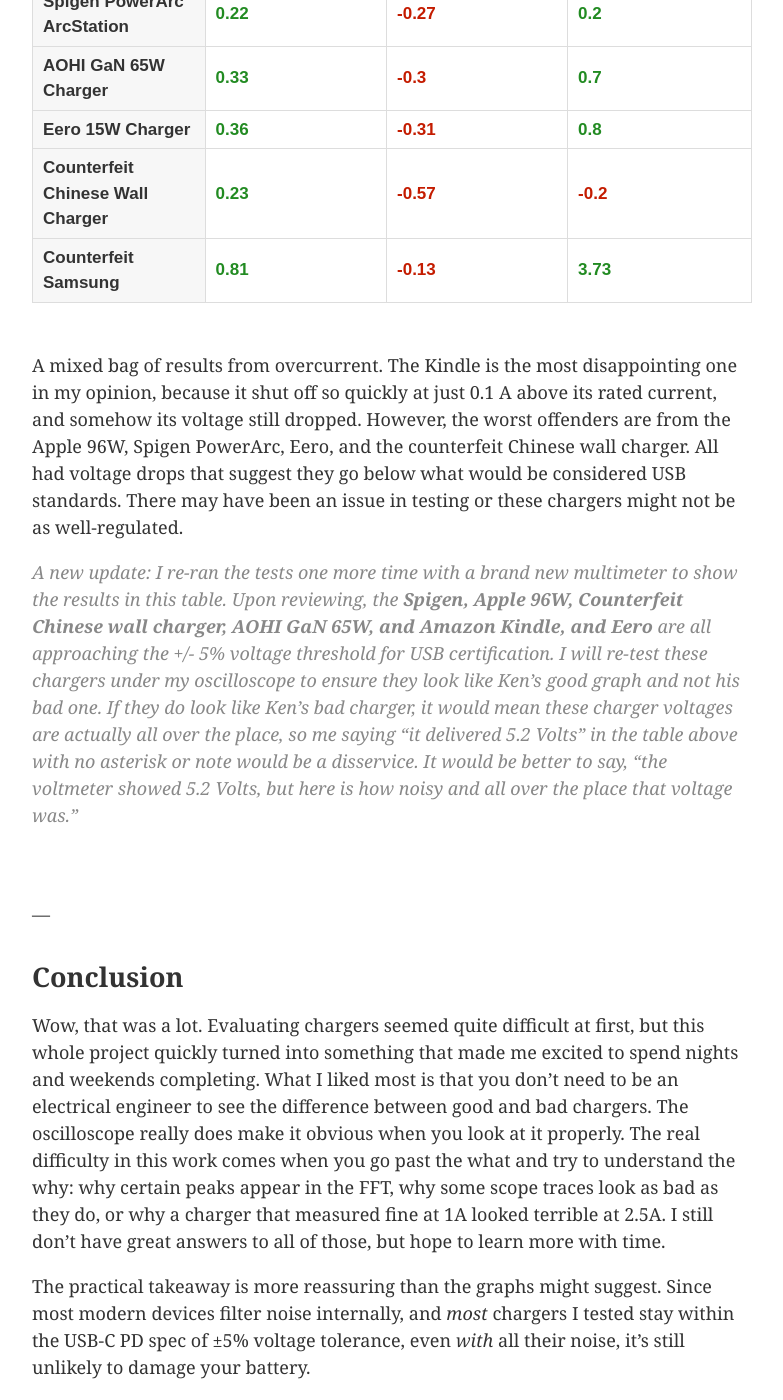
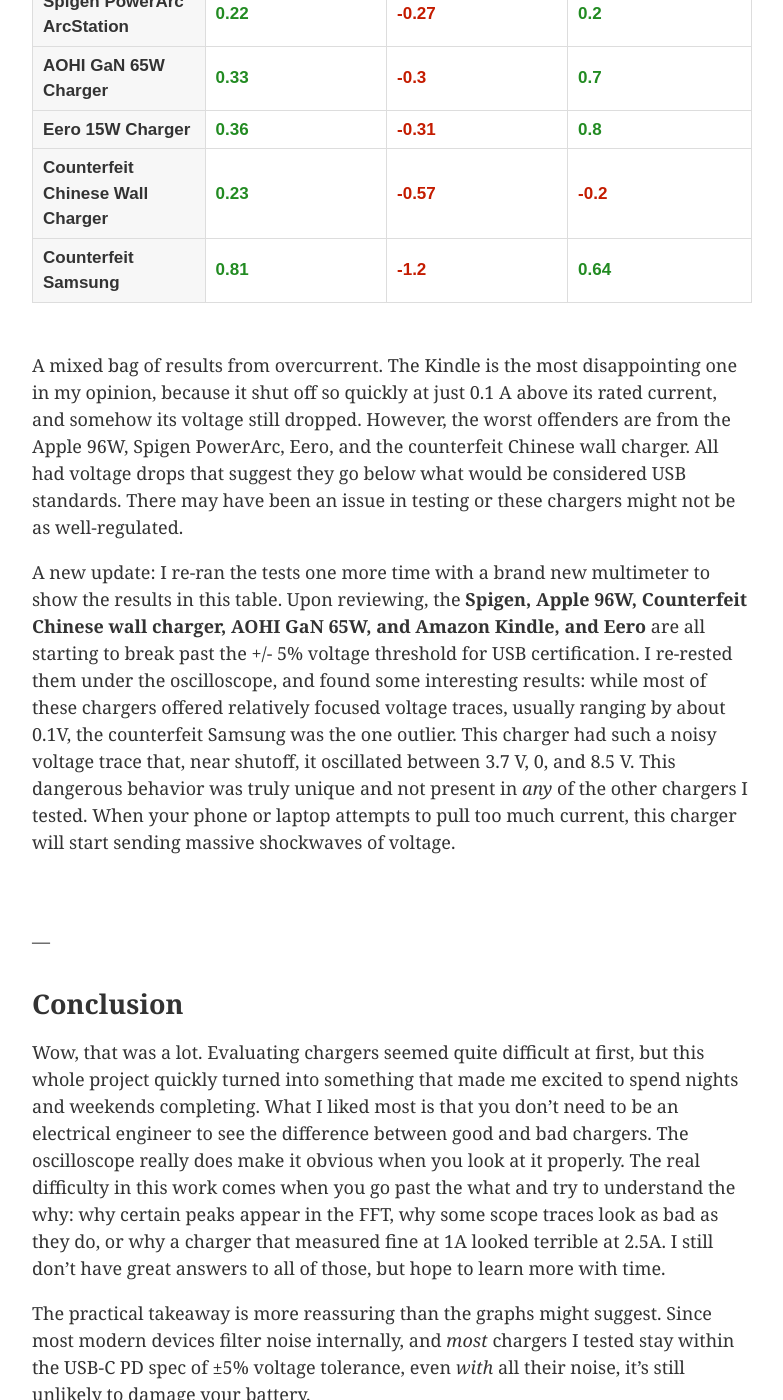
Before and after one commit to 0sps/sull1van.com, a Jekyll site: the page built from _posts/2026-01-19-a-dozen-chargers-in-the-lab.md, in a window 1280 px wide and 1400 px high, scrolled down 13928 px. Shown: the whole window, without its empty margins (248-1031 px from the left). Built offline with Jekyll 4.4.1, drawn with Linux system fonts in a browser that asks for light colours.

Commit message:
Update 2026-01-19-a-dozen-chargers-in-the-lab.md

```diff
--- a/_posts/2026-01-19-a-dozen-chargers-in-the-lab.md
+++ b/_posts/2026-01-19-a-dozen-chargers-in-the-lab.md
@@ -1674,7 +1674,7 @@
     <tr><td><strong>AOHI GaN 65W Charger</strong></td><td class="oc-pos">0.33</td><td class="oc-neg">-0.3</td><td class="oc-pos">0.7</td></tr>
     <tr><td><strong>Eero 15W Charger</strong></td><td class="oc-pos">0.36</td><td class="oc-neg">-0.31</td><td class="oc-pos">0.8</td></tr>
     <tr><td><strong>Counterfeit Chinese Wall Charger</strong></td><td class="oc-pos">0.23</td><td class="oc-neg">-0.57</td><td class="oc-neg">-0.2</td></tr>
-    <tr><td><strong>Counterfeit Samsung</strong></td><td class="oc-pos">0.81</td><td class="oc-neg">-0.13</td><td class="oc-pos">3.73</td></tr>
+    <tr><td><strong>Counterfeit Samsung</strong></td><td class="oc-pos">0.81</td><td class="oc-neg">-1.2</td><td class="oc-pos">0.64</td></tr>
   </tbody>
 </table>
 </div>
@@ -1682,8 +1682,8 @@
 
 A mixed bag of results from overcurrent. The Kindle is the most disappointing one in my opinion, because it shut off so quickly at just 0.1 A above its rated current, and somehow its voltage still dropped. However, the worst offenders are from the Apple 96W, Spigen PowerArc, Eero, and the counterfeit Chinese wall charger. All had voltage drops that suggest they go below what would be considered USB standards. There may have been an issue in testing or these chargers might not be as well-regulated.
 
-<span style="color: #888; font-style: italic;">
-A new update: I re-ran the tests one more time with a brand new multimeter to show the results in this table. Upon reviewing, the **Spigen, Apple 96W, Counterfeit Chinese wall charger, AOHI GaN 65W, and Amazon Kindle, and Eero** are all approaching the +/- 5% voltage threshold for USB certification. I will re-test these chargers under my oscilloscope to ensure they look like Ken's good graph and not his bad one. If they do look like Ken's bad charger, it would mean these charger voltages are actually all over the place, so me saying *"it delivered 5.2 Volts"* in the table above with no asterisk or note would be a disservice. It would be better to say, *"the voltmeter showed 5.2 Volts, but here is how noisy and all over the place that voltage was."* </span>
+
+A new update: I re-ran the tests one more time with a brand new multimeter to show the results in this table. Upon reviewing, the **Spigen, Apple 96W, Counterfeit Chinese wall charger, AOHI GaN 65W, and Amazon Kindle, and Eero** are all starting to break past the +/- 5% voltage threshold for USB certification. I re-rested them under the oscilloscope, and found some interesting results: while most of these chargers offered relatively focused voltage traces, usually ranging by about 0.1V, the counterfeit Samsung was the one outlier. This charger had such a noisy voltage trace that, near shutoff, it oscillated between 3.7 V, 0, and 8.5 V. This dangerous behavior was truly unique and not present in *any* of the other chargers I tested. When your phone or laptop attempts to pull too much current, this charger will start sending massive shockwaves of voltage.
 
 
 
```
